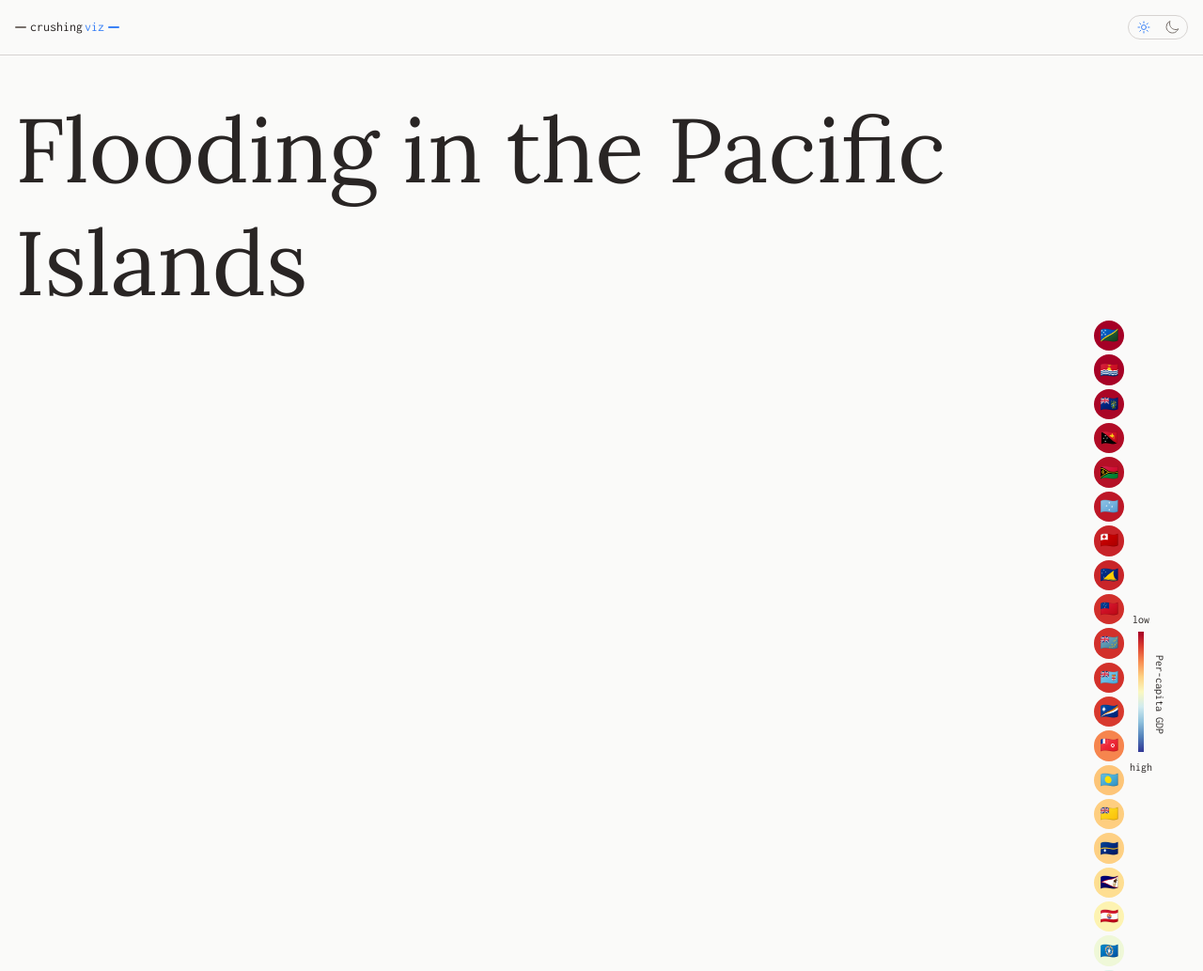
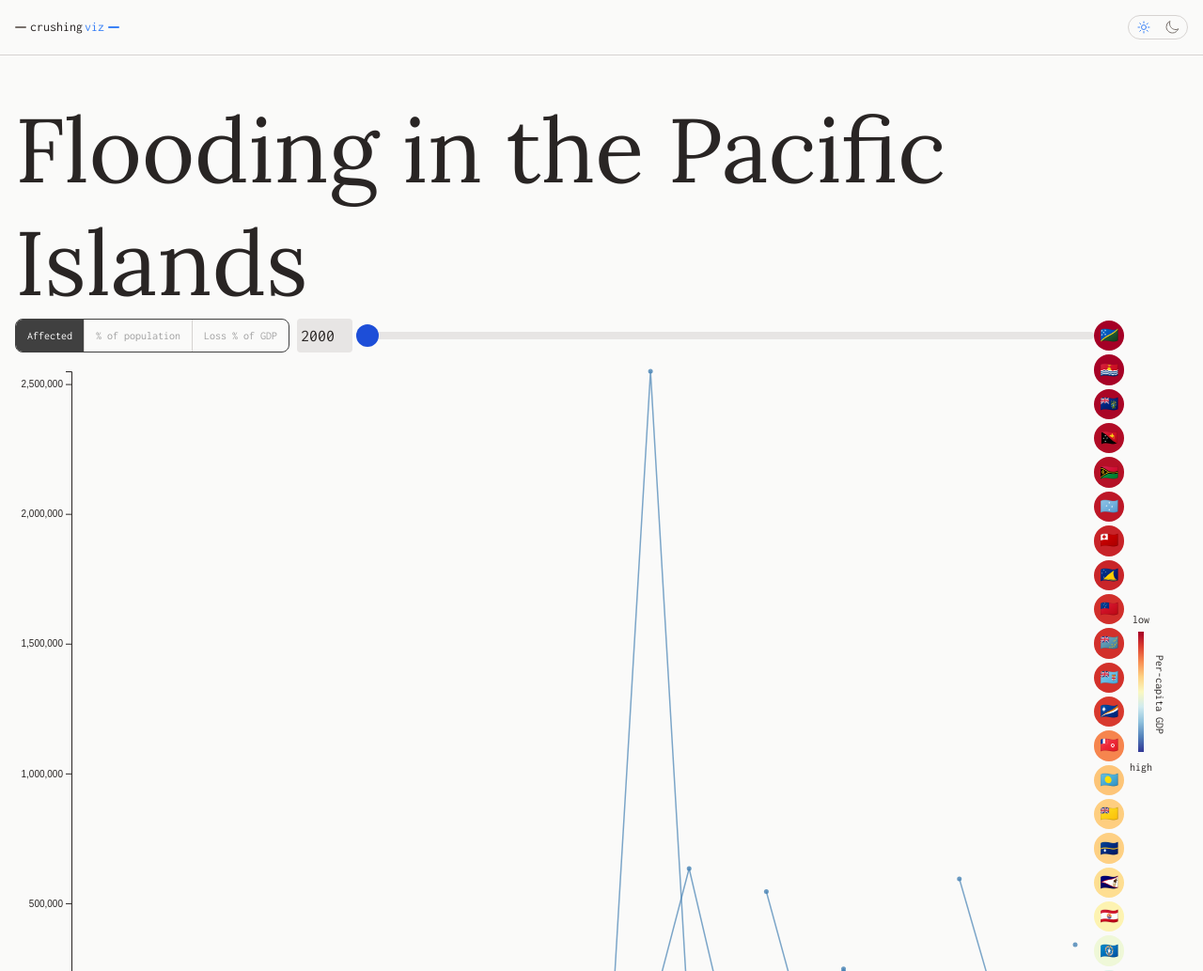
Before and after one commit to codyrushing/crushingviz, an Astro site in the folder packages/web/: page /pacific-island-flooding in a window 1280 px wide. Shown: the top 1033 px of the page at 94% size. Built offline with nearby package versions, Linux system fonts and the light colour scheme; Astro itself is replaced by a stand-in of ours.

Commit message:
disaster impact WIP

```diff
--- a/packages/web/package.json
+++ b/packages/web/package.json
@@ -19,11 +19,17 @@
     "@types/d3-selection": "^3.0.11",
     "astro": "^7.0.9",
     "d3-array": "^3.2.4",
+    "d3-axis": "^3.0.0",
     "d3-scale": "^4.0.2",
     "d3-scale-chromatic": "^3.1.0",
     "d3-selection": "^3.0.0",
+    "d3-shape": "^3.2.0",
     "solid-element": "^1.9.2",
     "solid-js": "^1.9.14",
     "tailwindcss": "^4.1.0"
+  },
+  "devDependencies": {
+    "@types/d3-axis": "^3.0.6",
+    "@types/d3-shape": "^3.1.8"
   }
 }
--- /dev/null
+++ b/packages/web/src/components/ButtonGroup.tsx
@@ -0,0 +1,39 @@
+import { For } from "solid-js";
+
+export interface ButtonGroupOption<T extends string> {
+  value: T;
+  label: string;
+  title?: string;
+}
+
+export interface ButtonGroupProps<T extends string> {
+  options: ButtonGroupOption<T>[];
+  value: T;
+  onChange: (value: T) => void;
+}
+
+export function ButtonGroup<T extends string>(props: ButtonGroupProps<T>) {
+  const isActive = (option: ButtonGroupOption<T>) => option.value === props.value;
+
+  return (
+    <div class="flex rounded-lg border border-neutral-700 overflow-hidden" role="group">
+      <For each={props.options}>
+        {(option) => (
+          <button
+            type="button"
+            title={option.title}
+            aria-pressed={isActive(option)}
+            classList={{
+              "flex-grow px-3 py-1.5 text-xs whitespace-nowrap transition-colors border-l border-border first:border-l-0 cursor-pointer": true,
+              "bg-neutral-700 text-white": isActive(option),
+              "bg-transparent text-neutral-400 hover:text-white hover:bg-neutral-800": !isActive(option),
+            }}
+            onClick={() => props.onChange(option.value)}
+          >
+            {option.label}
+          </button>
+        )}
+      </For>
+    </div>
+  );
+}
--- /dev/null
+++ b/packages/web/src/components/Range.tsx
@@ -0,0 +1,49 @@
+import type { JSX } from "solid-js";
+
+export interface RangeProps {
+  value: number;
+  min?: number;
+  max?: number;
+  step?: number;
+  class?: string;
+  disabled?: boolean;
+  ariaLabel?: string;
+  onChange?: (value: number) => void;
+}
+
+export function Range(props: RangeProps) {
+  const progress = () => {
+    const min = props.min ?? 0;
+    const max = props.max ?? 100;
+    const clamped = Math.min(Math.max(props.value, min), max);
+    return ((clamped - min) / (max - min)) * 100;
+  };
+
+  const rangeClass = [
+    ...(props.class ? [props.class] : []),
+    "h-4 block cursor-pointer appearance-none py-3",
+    "focus-visible:outline focus-visible:outline-2 focus-visible:outline-accent focus-visible:outline-offset-2",
+    "disabled:cursor-not-allowed disabled:opacity-50",
+    `[&::-webkit-slider-runnable-track]:h-2 [&::-webkit-slider-runnable-track]:rounded-full [&::-webkit-slider-runnable-track]:bg-surface`,
+    `[&::-moz-range-track]:h-2 [&::-moz-range-track]:rounded-full [&::-moz-range-track]:bg-surface`,
+    "[&::-webkit-slider-thumb]:appearance-none [&::-webkit-slider-thumb]:-mt-2 [&::-webkit-slider-thumb]:h-6 [&::-webkit-slider-thumb]:w-6 [&::-webkit-slider-thumb]:rounded-full [&::-webkit-slider-thumb]:bg-accent",
+    "[&::-moz-range-thumb]:h-6 [&::-moz-range-thumb]:w-6 [&::-moz-range-thumb]:rounded-full [&::-moz-range-thumb]:bg-accent"
+  ].join(" ");
+
+  return (
+    <input
+      type="range"
+      class={[
+        rangeClass
+      ].join(' ')}
+      min={props.min}
+      max={props.max}
+      step={props.step}
+      value={props.value}
+      disabled={props.disabled}
+      aria-label={props.ariaLabel}
+      style={{ "--cv-progress": `${progress()}%` } as JSX.CSSProperties}
+      onInput={(e) => props.onChange?.(Number(e.currentTarget.value))}
+    />
+  );
+}
--- a/packages/web/src/pages/pacific-island-flooding/DisasterImpact.tsx
+++ /dev/null
@@ -1,107 +0,0 @@
-import { createEffect, For } from "solid-js";
-import { select } from "d3-selection";
-import { useElementVisibility } from "../../hooks/useElementVisibility";
-import { countries, GDPByCountry } from "./data";
-import type { GDPData } from "./data";
-import { scaleLinear, scaleSequential } from "d3-scale";
-import { interpolateRdYlBu } from "d3-scale-chromatic";
-import * as d3Array from "d3-array"
-import { Tooltip } from "../../components/Tooltip";
-
-export function DisasterImpact() {
-  const { isVisible, intersectionRatio, hiddenAbove, hiddenBelow, ref } =
-    useElementVisibility();
-  let chartContainer!: HTMLDivElement;
-  let chart: ReturnType<typeof DisasterImpactChart> | undefined;
-  createEffect(
-    () => {
-      chart = DisasterImpactChart(chartContainer);
-    }
-  );
-
-  return (
-    <div class="h-screen flex font-monospace" ref={ref}>
-      <div class="chart-container flex-1" ref={chartContainer}></div>
-      <CountriesKey />
-    </div>
-  );
-}
-
-function CountriesKey() {
-  const valueAccessor = ({ gdp }: {gdp: GDPData}) => gdp.latest_gdp_pc_usd.value!;
-  const data = Object.entries(GDPByCountry)
-    .map(
-      ([countryCode, gdp]) => ({
-        country: {
-          code: countryCode,
-          ...countries[countryCode]
-        },
-        gdp
-      })
-    )
-    .sort(
-      (a, b) => valueAccessor(a) - valueAccessor(b)
-    );
-
-  const colorScale = scaleSequential()
-    .domain([
-      valueAccessor(data[0]!), valueAccessor(data.at(-1)!)
-    ])
-    .interpolator(interpolateRdYlBu);
-
-  return <div class="flex">
-    <div class="flex flex-col items-center">
-      <div class="flex flex-1 flex-col items-center">
-        <For each={data}>{
-          (d) => {
-            const color = colorScale(valueAccessor(d));
-            return <div class="flex-1 flex py-0.5">
-              <Tooltip content={d.country.name} position="left">
-                <div
-                  style={{ "background-color": `color-mix(in srgb, ${color} 100%, #FFFFFF)` }}
-                  class={`aspect-square rounded-full flex items-center justify-center cursor-pointer hover:bg-[${color}]`}
-                >
-                  <div class="text-center w-full">{d.country.flag}</div>
-                </div>
-              </Tooltip>
-            </div>
-          }
-        }</For>
-      </div>
-    </div>
-    <ColorLegend />
-  </div>
-}
-
-function ColorLegend() {
-  const stops = 8;
-  const gradient = `linear-gradient(to right, ${Array.from(
-    { length: stops + 1 },
-    (_, i) => interpolateRdYlBu(i / stops)
-  ).join(", ")})`;
-
-  return (
-    <div class="flex items-center justify-center overflow-visible" style={{ width: "5rem" }}>
-      <div class="rotate-90 origin-center flex flex-col items-center gap-1">
-        <span class="text-xs whitespace-nowrap">Per-capita GDP</span>
-        <div class="flex gap-1 items-center">
-          <span class="text-xs rotate-270">low</span>
-          <div class="w-32 h-1.5" style={{ background: gradient }} />
-          <span class="text-xs rotate-270">high</span>
-        </div>
-      </div>
-    </div>
-  );
-}
-
-function DisasterImpactChart(container:HTMLElement) {
-  const root = select(container);
-
-  function init() {
-
-  }
-
-  return {
-    init
-  }
-}
--- /dev/null
+++ b/packages/web/src/pages/pacific-island-flooding/DisasterImpact/index.tsx
@@ -0,0 +1,258 @@
+import { createEffect, createSignal, For } from "solid-js";
+import { select } from "d3-selection";
+import { scaleLinear, scaleSequential } from "d3-scale";
+import { interpolateRdYlBu } from "d3-scale-chromatic";
+import { line } from "d3-shape";
+import { axisBottom, axisLeft } from "d3-axis";
+import * as d3Array from "d3-array"
+import { useElementVisibility } from "../../../hooks/useElementVisibility";
+import { countries, GDPByCountry, disasterAffected, populationByCountry, disasterLossPctGDP } from "../data";
+import type { GDPData } from "../data";
+import { Tooltip } from "../../../components/Tooltip";
+import { ButtonGroup } from "../../../components/ButtonGroup";
+import { Range } from "../../../components/Range";
+
+type Metric = "affected" | "affectedPctPop" | "lossPctGDP";
+
+const METRICS: { value: Metric; label: string; title?: string }[] = [
+  { value: "affected", label: "Affected", title: "Number of directly affected persons" },
+  { value: "affectedPctPop", label: "% of population", title: "Affected persons as a share of population" },
+  { value: "lossPctGDP", label: "Loss % of GDP", title: "Direct economic loss as a share of GDP" }
+];
+
+const minYear = Math.min(disasterAffected.year_span[0], disasterLossPctGDP.year_span[0]);
+const maxYear = Math.max(disasterAffected.year_span[1], disasterLossPctGDP.year_span[1]);
+export const [selectedYear, setSelectedYear] = createSignal<number>(minYear);
+
+export function DisasterImpact() {
+  const { isVisible, intersectionRatio, hiddenAbove, hiddenBelow, ref } =
+    useElementVisibility();
+  let chartContainer!: HTMLDivElement;
+  let chart: ReturnType<typeof DisasterImpactChart> | undefined;
+  const [metric, setMetric] = createSignal<Metric>("affected");
+  createEffect(
+    () => {
+      chart = chart ?? DisasterImpactChart(chartContainer);
+      chart.render(metric());
+    }
+  );
+
+  return (
+    <div class="h-screen flex font-monospace" ref={ref}>
+      <div class="flex flex-col flex-1 min-w-0">
+        <div class="flex w-full gap-2">
+          <ButtonGroup
+            value={metric()}
+            onChange={setMetric}
+            options={METRICS}
+          />
+          <div class="flex-1">
+            <DateRangeSlider />
+          </div>
+        </div>
+        <div class="chart-container flex-1" ref={chartContainer}></div>
+      </div>
+      <CountriesKey />
+    </div>
+  );
+}
+
+export function DateRangeSlider() {
+  return <div class="flex gap-1 items-center">
+    <input class="text-lg bg-surface p-1 rounded-sm appearance-none" value={selectedYear()} type="number" min={minYear} max={maxYear} step={1} onInput={e => setSelectedYear(Number(e.currentTarget?.value))} />
+    <Range class="grow" value={selectedYear()} min={minYear} max={maxYear} step={1} onChange={value => setSelectedYear(value)} />
+  </div>
+}
+
+function CountriesKey() {
+  const valueAccessor = ({ gdp }: {gdp: GDPData}) => gdp.latest_gdp_pc_usd.value!;
+  const data = Object.entries(GDPByCountry)
+    .map(
+      ([countryCode, gdp]) => ({
+        country: {
+          code: countryCode,
+          ...countries[countryCode]
+        },
+        gdp
+      })
+    )
+    .sort(
+      (a, b) => valueAccessor(a) - valueAccessor(b)
+    );
+
+  const colorScale = scaleSequential()
+    .domain([
+      valueAccessor(data[0]!), valueAccessor(data.at(-1)!)
+    ])
+    .interpolator(interpolateRdYlBu);
+
+  return <div class="flex">
+    <div class="flex flex-col items-center">
+      <div class="flex flex-1 flex-col items-center">
+        <For each={data}>{
+          (d) => {
+            const color = colorScale(valueAccessor(d));
+            return <div class="flex-1 flex py-0.5">
+              <Tooltip content={d.country.name} position="left">
+                <div
+                  style={{ "background-color": `color-mix(in srgb, ${color} 100%, #FFFFFF)` }}
+                  class={`aspect-square rounded-full flex items-center justify-center cursor-pointer hover:bg-[${color}]`}
+                >
+                  <div class="text-center w-full">{d.country.flag}</div>
+                </div>
+              </Tooltip>
+            </div>
+          }
+        }</For>
+      </div>
+    </div>
+    <ColorLegend />
+  </div>
+}
+
+function ColorLegend() {
+  const stops = 8;
+  const gradient = `linear-gradient(to right, ${Array.from(
+    { length: stops + 1 },
+    (_, i) => interpolateRdYlBu(i / stops)
+  ).join(", ")})`;
+
+  return (
+    <div class="flex items-center justify-center overflow-visible" style={{ width: "5rem" }}>
+      <div class="rotate-90 origin-center flex flex-col items-center gap-1">
+        <span class="text-xs whitespace-nowrap">Per-capita GDP</span>
+        <div class="flex gap-1 items-center">
+          <span class="text-xs rotate-270">low</span>
+          <div class="w-32 h-1.5" style={{ background: gradient }} />
+          <span class="text-xs rotate-270">high</span>
+        </div>
+      </div>
+    </div>
+  );
+}
+
+type SeriesPoint = {
+  year: number,
+  count: number
+};
+
+function seriesForMetric(code: string, metric: Metric): SeriesPoint[] {
+  switch (metric) {
+    case "affected": {
+      const data = disasterAffected.countries[code];
+      return Object.entries(data.series).map(([year, count]) => ({
+        year: Number(year),
+        count
+      }));
+    }
+    case "affectedPctPop": {
+      const data = disasterAffected.countries[code];
+      const popByYear = populationByCountry[code];
+      return Object.entries(data.series).flatMap(([year, count]) => {
+        const pop = popByYear?.[year];
+        if (pop == null || pop === 0) return [];
+        return [{ year: Number(year), count: (count / pop) * 100 }];
+      });
+    }
+    case "lossPctGDP": {
+      const data = disasterLossPctGDP.countries[code];
+      if (!data) return [];
+      return Object.entries(data.by_year).flatMap(([year, entry]) => {
+        if (entry.pct_of_gdp == null) return [];
+        return [{ year: Number(year), count: entry.pct_of_gdp }];
+      });
+    }
+  }
+}
+
+function DisasterImpactChart(container: HTMLElement) {
+  const root = select(container);
+
+  function consecutiveSegments(points: SeriesPoint[]): SeriesPoint[][] {
+    const segments: SeriesPoint[][] = [];
+    let current: SeriesPoint[] = [];
+    for (const point of points) {
+      const prev = current[current.length - 1];
+      if (prev && point.year !== prev.year + 1) {
+        segments.push(current);
+        current = [];
+      }
+      current.push(point);
+    }
+    if (current.length > 0) segments.push(current);
+    return segments;
+  }
+
+  function init() {
+
+  }
+
+  function render(metric: Metric) {
+    const { clientWidth: width, clientHeight: height } = container;
+    const margin = { top: 20, right: 20, bottom: 40, left: 60 };
+    const innerWidth = width - margin.left - margin.right;
+    const innerHeight = height - margin.top - margin.bottom;
+
+    root.selectAll("*").remove();
+
+    const svg = root
+      .append("svg")
+      .attr("width", width)
+      .attr("height", height);
+
+    const plot = svg
+      .append("g")
+      .attr("transform", `translate(${margin.left},${margin.top})`);
+
+    const seriesByCountry = Object.entries(disasterAffected.countries).map(
+      ([code]) => ({
+        code,
+        points: seriesForMetric(code, metric).sort((a, b) => a.year - b.year)
+      })
+    );
+
+    const allPoints = seriesByCountry.flatMap((s) => s.points);
+    const [minYear, maxYear] = d3Array.extent(allPoints, (p) => p.year) as [number, number];
+    const maxCount = d3Array.max(allPoints, (p) => p.count) ?? 0;
+
+    const x = scaleLinear().domain([minYear, maxYear]).range([0, innerWidth]);
+    const y = scaleLinear().domain([0, maxCount]).range([innerHeight, 0]);
+
+    const lineGenerator = line<SeriesPoint>()
+      .x((d) => x(d.year))
+      .y((d) => y(d.count));
+
+    plot.append("g")
+      .attr("transform", `translate(0,${innerHeight})`)
+      .call(axisBottom(x).ticks(Math.max(2, Math.min(20, Math.floor(innerWidth / 60)))));
+
+    plot.append("g")
+      .call(axisLeft(y).ticks(5));
+
+    for (const { points } of seriesByCountry) {
+      for (const segment of consecutiveSegments(points)) {
+        if (segment.length < 2) continue;
+        plot.append("path")
+          .datum(segment)
+          .attr("fill", "none")
+          .attr("stroke", "steelblue")
+          .attr("stroke-width", 1.5)
+          .attr("stroke-opacity", 0.7)
+          .attr("d", lineGenerator(segment));
+      }
+      for (const point of points) {
+        plot.append("circle")
+          .attr("cx", x(point.year))
+          .attr("cy", y(point.count))
+          .attr("r", 2.5)
+          .attr("fill", "steelblue")
+          .attr("fill-opacity", 0.8);
+      }
+    }
+  }
+
+  return {
+    init,
+    render
+  }
+}
--- a/packages/web/src/pages/pacific-island-flooding/index.mdx
+++ b/packages/web/src/pages/pacific-island-flooding/index.mdx
@@ -1,7 +1,7 @@
 ---
 layout: ../../layouts/ArticleLayout.astro
 ---
-import { DisasterImpact } from "./DisasterImpact";
+import { DisasterImpact } from "./DisasterImpact/";
 
 # Flooding in the Pacific Islands
 
--- a/packages/web/src/styles/global.css
+++ b/packages/web/src/styles/global.css
@@ -75,7 +75,7 @@
 /* Light mode (default) */
 :root {
   --background: var(--color-sand-50);
-  --surface:    var(--color-sand-100);
+  --surface:    var(--color-sand-200);
   --foreground: var(--color-sand-800);
   --muted:      var(--color-sand-500);
   --border:     var(--color-sand-300);
```
Also changed, not shown: 1 other file.
